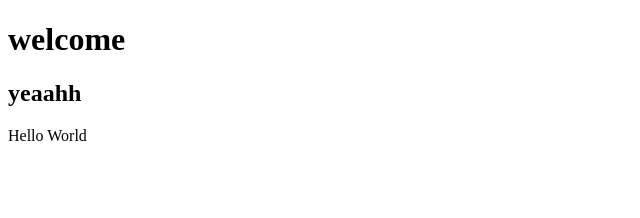
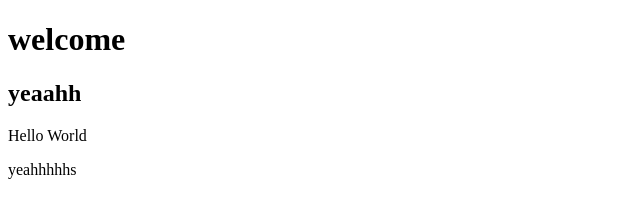
Before and after one commit to Zainab321-a11y/new-hello, a plain HTML site: page index.html in a window 1280 px wide. Shown: the whole page, without its empty margins (0-640 px from the left). Drawn offline with Linux system fonts and the light colour scheme.

Commit message:
Add a paragraph

```diff
--- a/index.html
+++ b/index.html
@@ -13,5 +13,6 @@
         yeaahh
     </h2>
     Hello World
+    <p>yeahhhhhs</p>
 </body>
 </html>
```
